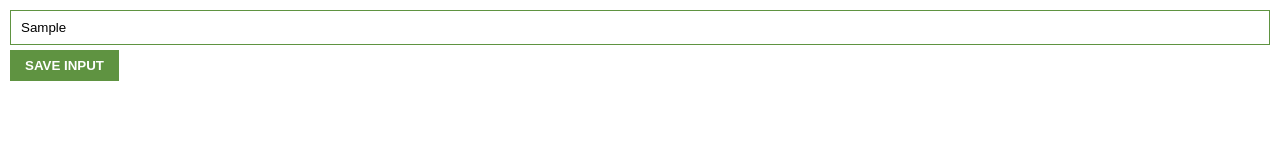
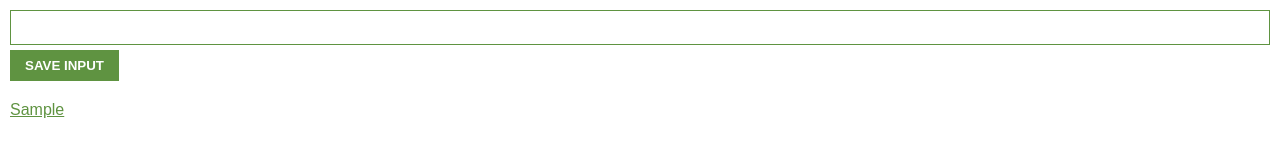
Before and after one commit to gobardhanm/chrome-extention, a plain HTML site: page index.html in a window 1280 px wide. Both pictures are taken after typing "Sample" into the empty fields and a click on the button "SAVE INPUT". Drawn offline with Linux system fonts and the light colour scheme.

Commit message:
extension

```diff
--- a/index.js
+++ b/index.js
@@ -4,10 +4,39 @@ const inputEl = document.getElementById("input-el")
 const inputBtn = document.getElementById("input-btn");
 const ulEl = document.getElementById("ul-el")
 
+let leadsFromLocalStorage = JSON.parse(localStorage.getItem("myLeads"))
+
 inputBtn.addEventListener("click", function(){
     myLeads.push(inputEl.value);
+    inputEl.value= "";
+
+    localStorage.setItem("myLeads", JSON.stringify(myLeads))
+    renderLeads();
 })
 
-for(let i= 0; i < myLeads.length; i++){
-    ulEl.innerHTML += "<li>" + myLeads[i] + "</li>"
+function renderLeads(){
+        let listItems = []
+    for(let i= 0; i < myLeads.length; i++){
+
+        // listItems += "<li><a  target=_blank href='"+myLeads[i]+"'>" + myLeads[i] + "</li>"
+
+        // Template String or Literal
+        listItems +=
+        `<li>
+            <a target=_blank href=" ${myLeads[i]} ">
+             ${myLeads[i]}
+            </a>
+        </li>`
+
+
+        // ANOTHER WAY :
+        //create element
+        // // set textcontent
+        // // append to ul
+        // const li = document.createElement("li")
+        // li.textContent = myLeads[i]
+        // ulEl.append(li)
+    }
+
+    ulEl.innerHTML = listItems
 }
--- a/style.css
+++ b/style.css
@@ -22,3 +22,17 @@ button {
     font-family:  Arial, Helvetica, sans-serif;
     font-weight: bold;
 }
+
+ul {
+    margin-top: 20px;
+    list-style: none;
+    padding-left: 0;
+}
+
+li {
+    margin-top: 5px;
+}
+
+li a {
+    color: #5f9341;
+}
```
